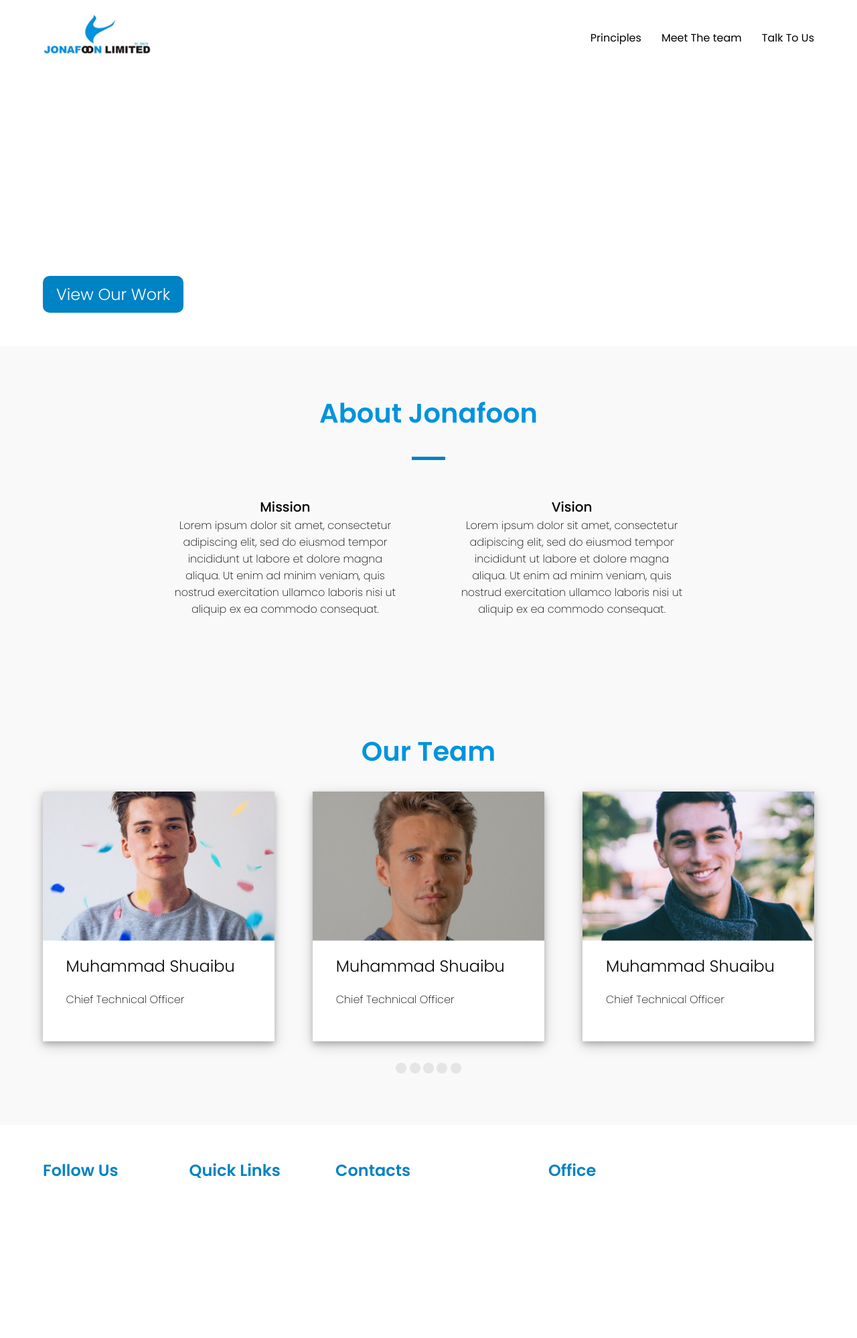
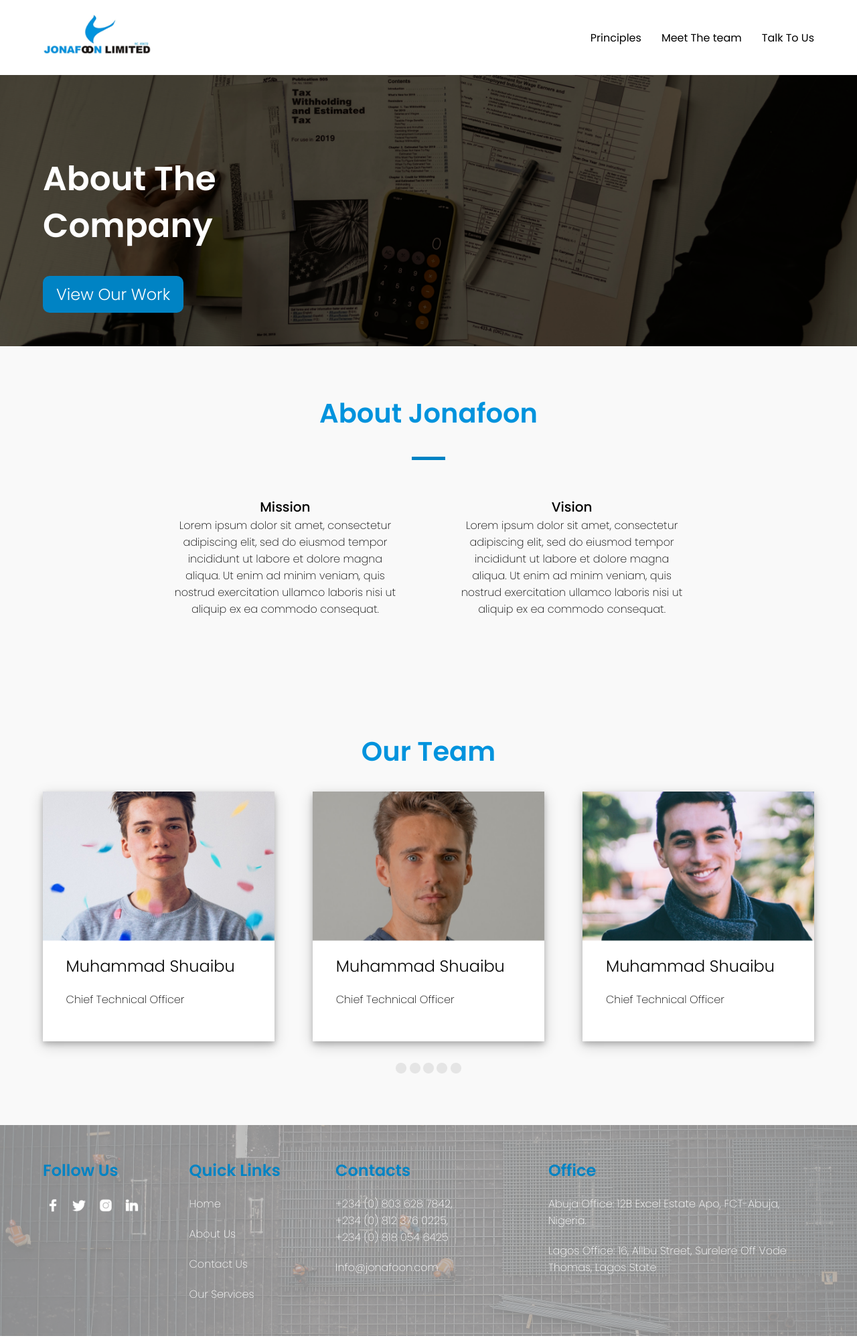
Before and after one commit to HeemahMuslad/JONAFOON, a plain HTML site: page about.html in a window 1280 px wide. Shown: the top 1998 px of the page at 67% size. Drawn offline with Linux system fonts and the light colour scheme; the site is published under a folder, as on GitHub Pages, so addresses that start at the root find nothing.

Commit message:
added some changes

```diff
--- a/CSS/about.css
+++ b/CSS/about.css
@@ -58,7 +58,7 @@ nav .logo {
 /* main */
 /* section 1 */
 .section1 {
-  background-image: url(/images/about-bck.png) !important;
+  background-image: url(../images/about-bck.png) !important;
   background-size: cover;
   background-repeat: no-repeat;
   background-position: center;
@@ -203,7 +203,7 @@ nav .logo {
 
 /* footer */
 footer nav {
-  background-image: url(/images/bottomNavImg.png);
+  background-image: url(../images/bottomNavImg.png);
   background-size: cover;
   background-repeat: no-repeat;
   background-position: center;
--- a/CSS/contact.css
+++ b/CSS/contact.css
@@ -58,7 +58,7 @@ nav .logo {
 /* main */
 /* section 1 */
 .section1 {
-  background-image: url(/images/about-bck.png) !important;
+  background-image: url(../images/about-bck.png) !important;
   background-size: cover;
   background-repeat: no-repeat;
   background-position: center;
@@ -210,7 +210,7 @@ nav .logo {
 
 /* footer */
 footer nav {
-  background-image: url(/images/bottomNavImg.png) !important;
+  background-image: url(../images/bottomNavImg.png) !important;
   background-size: cover;
   background-repeat: no-repeat;
   background-position: center;
--- a/CSS/service.css
+++ b/CSS/service.css
@@ -60,7 +60,7 @@ nav .logo {
 /* main */
 /* section 1 */
 .section1 {
-  background-image: url(/images/home-bck.png) !important;
+  background-image: url(../images/about-bck.png) !important;
   background-size: cover;
   background-repeat: no-repeat;
   background-position: center;
@@ -185,7 +185,7 @@ nav .logo {
 /* footer */
 
 footer nav {
-  background-image: url(/images/bottomNavImg.png) !important;
+  background-image: url(../images/bottomNavImg.png) !important;
   background-size: cover;
   background-repeat: no-repeat;
   background-position: center;
```
